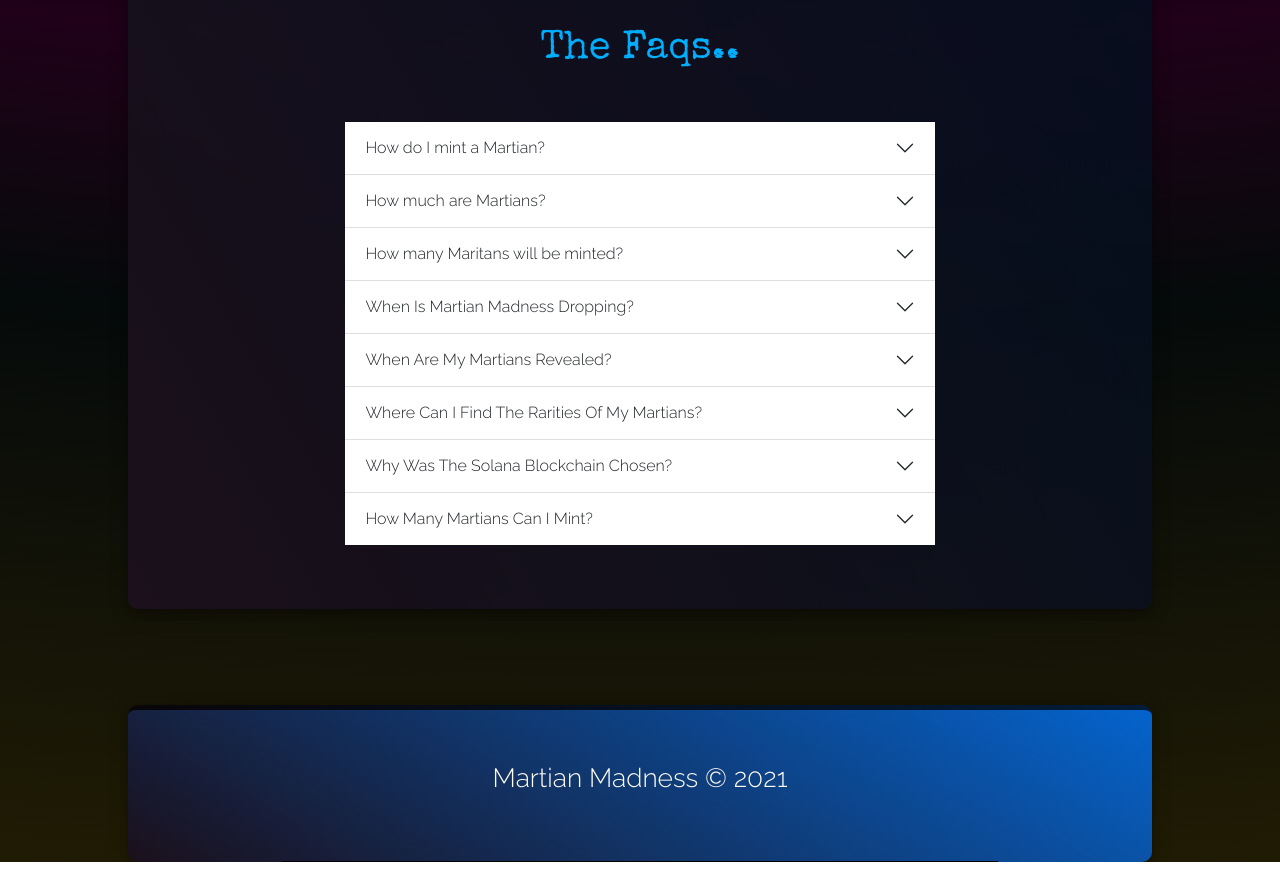
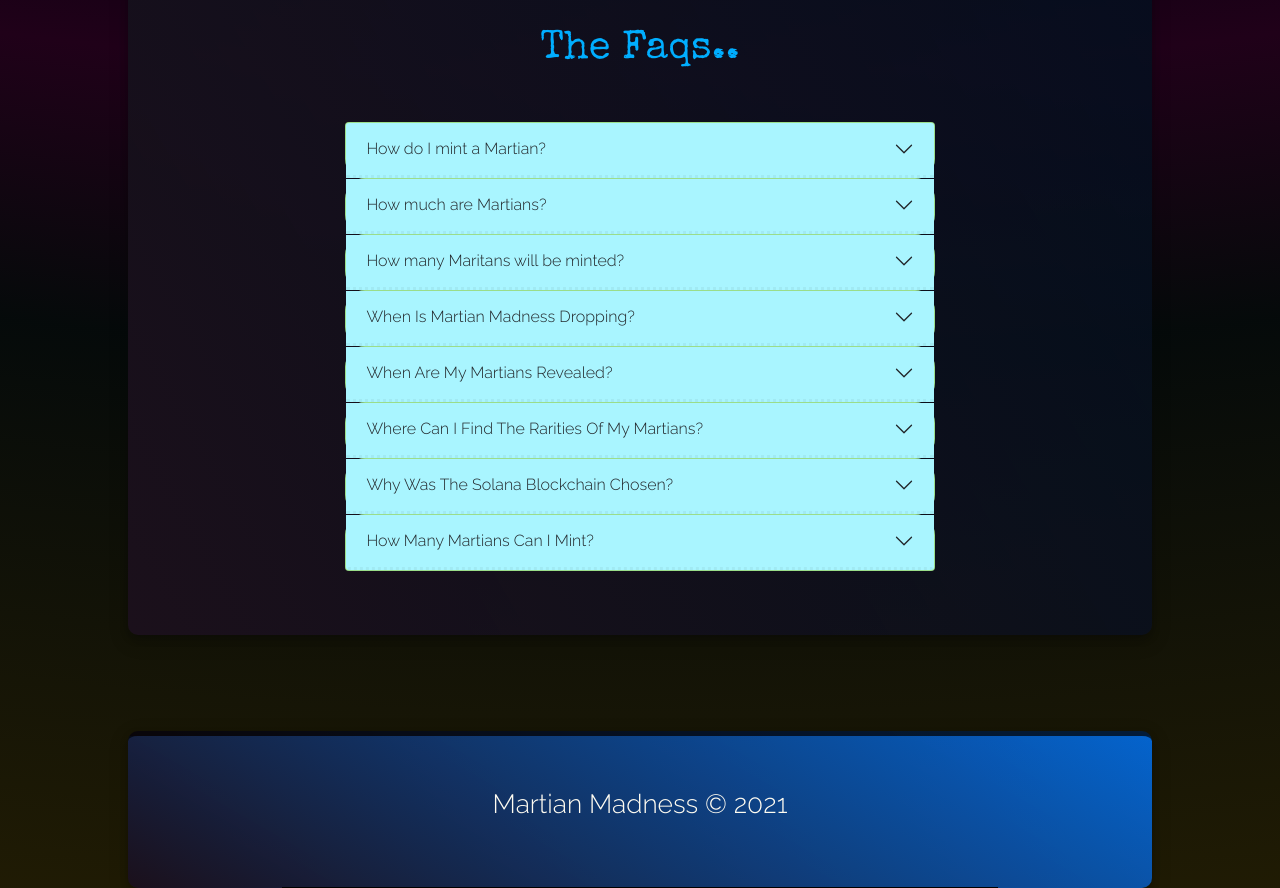
Before and after one commit to Monika-ch/MartianMadness, a React (Create React App) app: page / in a window 1280 px wide. Shown: the part 10360-11248 px from the top of the page. Before the commit the page ends 11222 px from the top, so only its background shows below. Built offline with nearby package versions, Linux system fonts and the light colour scheme; a web font is replaced by a local one.

Commit message:
faq designed

```diff
--- a/src/components/Faq.js
+++ b/src/components/Faq.js
@@ -16,9 +16,11 @@
           <div className='container faq-container'>
             <h2 className='faq-heading'>The Faqs..</h2>
             <div className='faq-content'>
-              <Accordion flush className='faq-accordion'>
+              <Accordion>
                 <Accordion.Item eventKey='0'>
-                  <Accordion.Header>How do I mint a Martian?</Accordion.Header>
+                  <Accordion.Header>
+                    How do I mint a Martian?
+                  </Accordion.Header>
                   <Accordion.Body>
                     You will need a Solana compatible wallet, our recommended
                     choice is Phantom. You will need to fund your Solana wallet
--- a/src/styled-components/Faq.css
+++ b/src/styled-components/Faq.css
@@ -9,19 +9,6 @@
   background: linear-gradient(30deg, #1b101b 0%, #021020cc 100%);
   background: -moz-linear-gradient(30deg, #1b101b 0%, #021020cc 100%);
   background: -webkit-linear-gradient(30deg, #1b101b 0%, #021020cc 100%);
-  /* background: linear-gradient(300deg, #001d38 0%, #020c0c 50%, #71ecfc 100%);
-  background: -moz-linear-gradient(
-    300deg,
-    #001d38 0%,
-    #020c0c 50%,
-    #71ecfc 100%
-  );
-  background: -webkit-linear-gradient(
-    300deg,
-    #001d38 0%,
-    #020c0c 50%,
-    #71ecfc 100%
-  ); */
   box-shadow: 0 4px 8px 0 rgba(0, 0, 0, 0.2), 0 6px 20px 0 rgba(0, 0, 0, 0.19);
   border-radius: 10px;
   -webkit-border-radius: 10px;
@@ -46,38 +33,43 @@
   margin-bottom: 3rem;
 }
 
-/*
-.faq-main-content {
-  text-align: justify;
-  font-size: 1.33rem;
-  line-height: 2.2rem;
-  margin-top: 6rem;
-  transition: all 200ms;
-  -webkit-transition: all 200ms;
-  -moz-transition: all 200ms;
-  -ms-transition: all 200ms;
-  -o-transition: all 200ms;
-  color: rgb(36, 2, 2);
-} */
-/*
-.faq-main-content:hover {
-  color: rgb(255, 200, 133);
-  transform: scale(1.015);
-  -webkit-transform: scale(1.015);
-  -moz-transform: scale(1.015);
-  -ms-transform: scale(1.015);
-  -o-transform: scale(1.015);
+/* CUSTOM STYLES FOR IN BUILT CLASSES FOR ACCORDION */
+
+.accordion {
+  text-align: left;
+}
+
+.accordion-item {
+  font-size: 80%;
+  color: darkblue;
+  background-color: rgb(177, 253, 158);
+  border-radius: 20px;
+  -webkit-border-radius: 20px;
+  -moz-border-radius: 20px;
+  -ms-border-radius: 20px;
+  -o-border-radius: 20px;
+}
+
+/* .accordion-item:first-of-type .accordion-button {
+  border-top-left-radius: 20px;
+  border-top-right-radius: 20px;
 } */
 
-/* .faq-content {
-  background-color: rgb(63, 42, 14);
-  border-radius: 40%;
-  -webkit-border-radius: 40%;
-  -moz-border-radius: 40%;
-  -ms-border-radius: 40%;
-  -o-border-radius: 40%;
-} */
+.accordion-button {
+  background-color: rgb(169, 245, 255);
+  border-bottom: 3px dotted rgba(0, 0, 0, 0.048);
+}
 
-.faq-accordion {
-  text-align: left;
+.accordion-button:focus {
+  border: 1px solid rgb(0, 0, 0);
 }
+
+.accordion-button:not(.collapsed) {
+  background-color: rgb(26, 24, 8);
+  color: rgb(95, 136, 248);
+  font-size: 70%;
+}
+
+.accordion-body {
+  padding-bottom: 5rem;
+}
```
